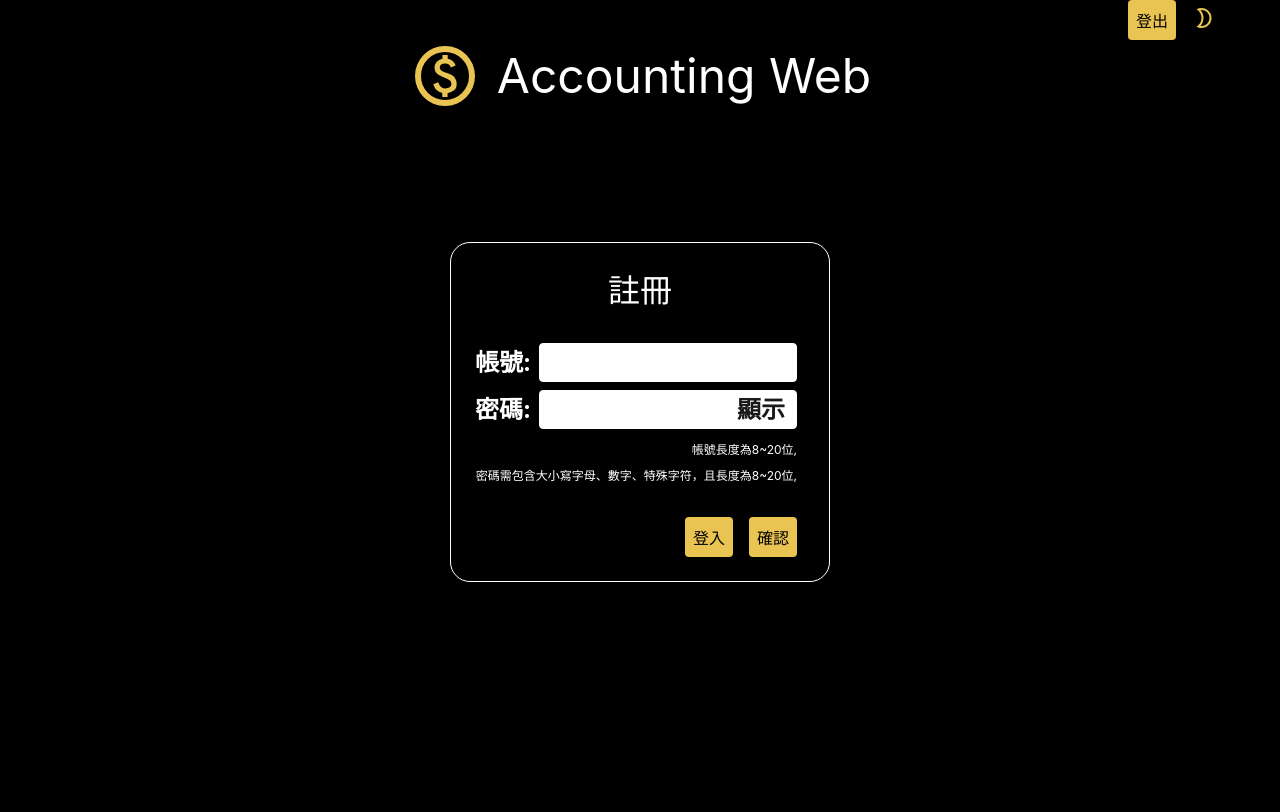
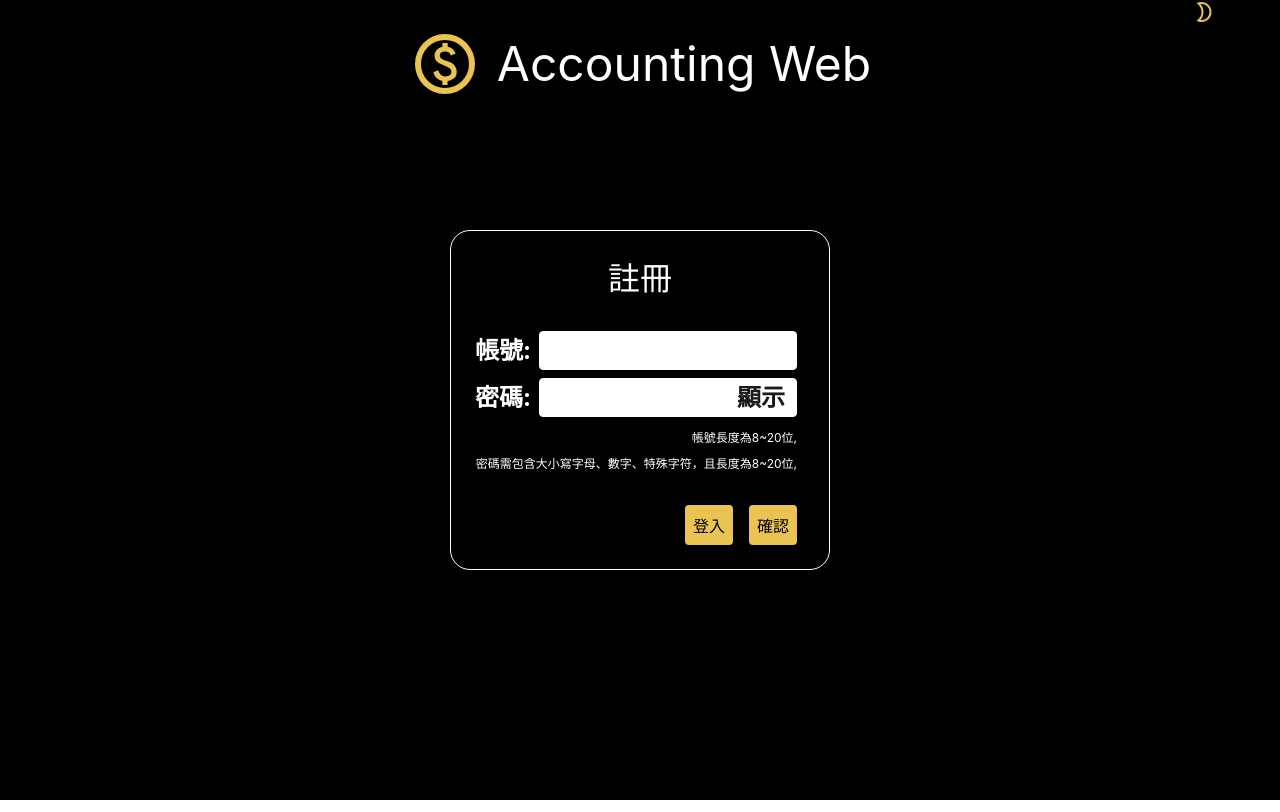
Before and after one commit to 54877/account, a React (Vite) app: page /account/register in a window 1280 px wide. Built offline with nearby package versions, Linux system fonts and the light colour scheme.

Commit message:
修改路由

```diff
--- a/src/Layout.tsx
+++ b/src/Layout.tsx
@@ -30,7 +30,7 @@ export function Layout() {
               alignItems: "center",
             }}
           >
-            {location.pathname != "/account/" ? (
+            {location.pathname == "/account/charge" ? (
               <Button style={{ marginRight: "16px" }} onClick={logout}>
                 登出
               </Button>
```
